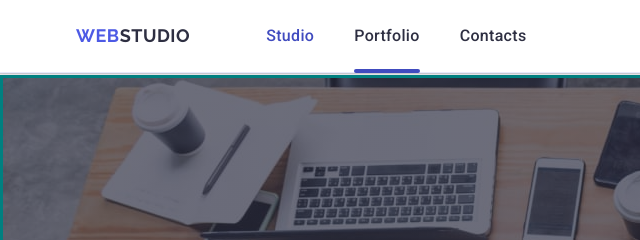
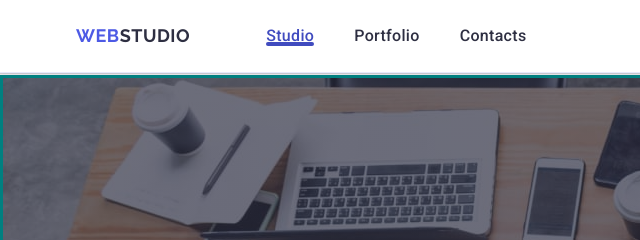
Before and after one commit to CosmicSand/goit-markup-hw-04, a plain HTML site: page index.html in a window 1280 px wide. Shown: the top 240 px of the page, 0-640 px from the left. Drawn offline with nearby package versions, Linux system fonts and the light colour scheme.

Commit message:
Update styles.css

```diff
--- a/css/styles.css
+++ b/css/styles.css
@@ -163,14 +163,15 @@ body {
 }
 
 .menu-list-item:nth-child(1) .menu-list-link {
+  position: relative;
   color: #404bbf; /* Зміна кольору першого посилання */
 }
 
-.menu-list-item:nth-child(2) {
+/* .menu-list-item:nth-child(1) {
   position: relative;
-}
+} */
 
-.menu-list-link::after {
+.menu-list-item:nth-child(1) .menu-list-link::after {
   content: '';
   display: block;
   position: absolute;
```
